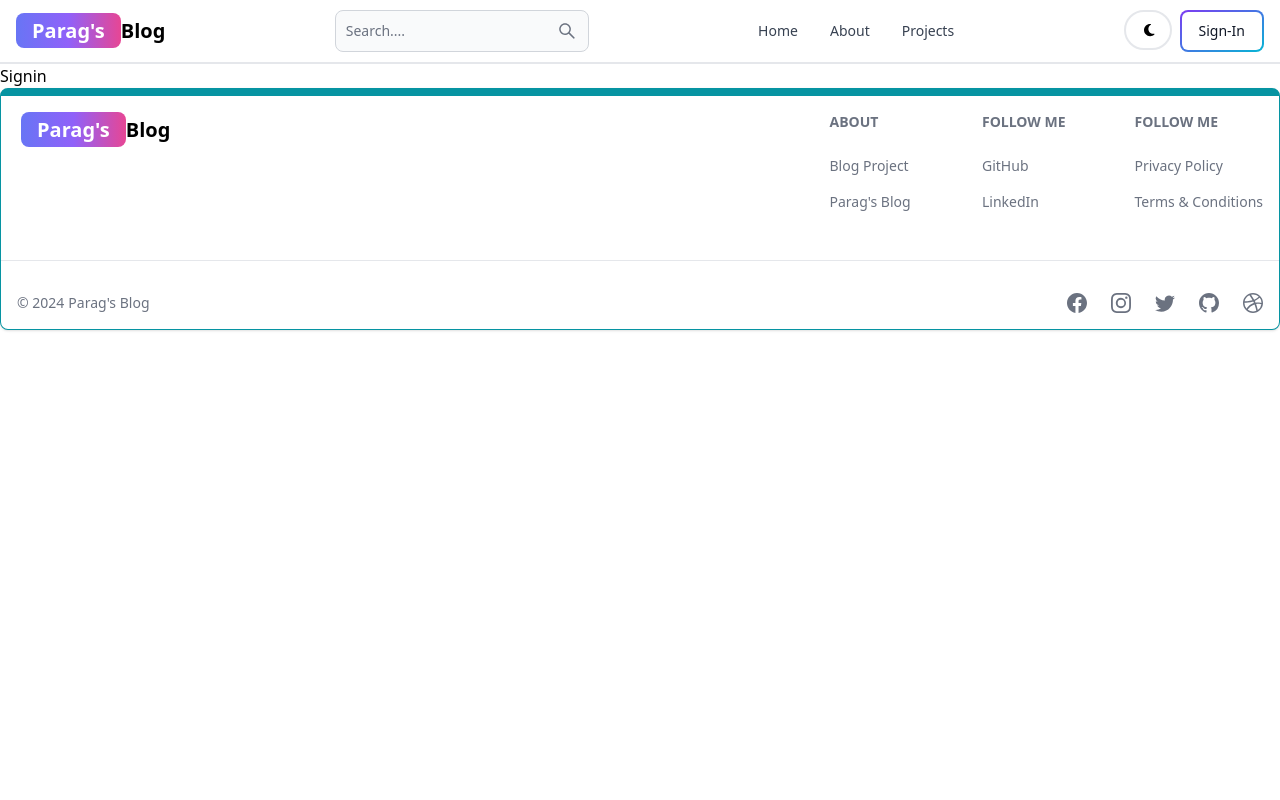
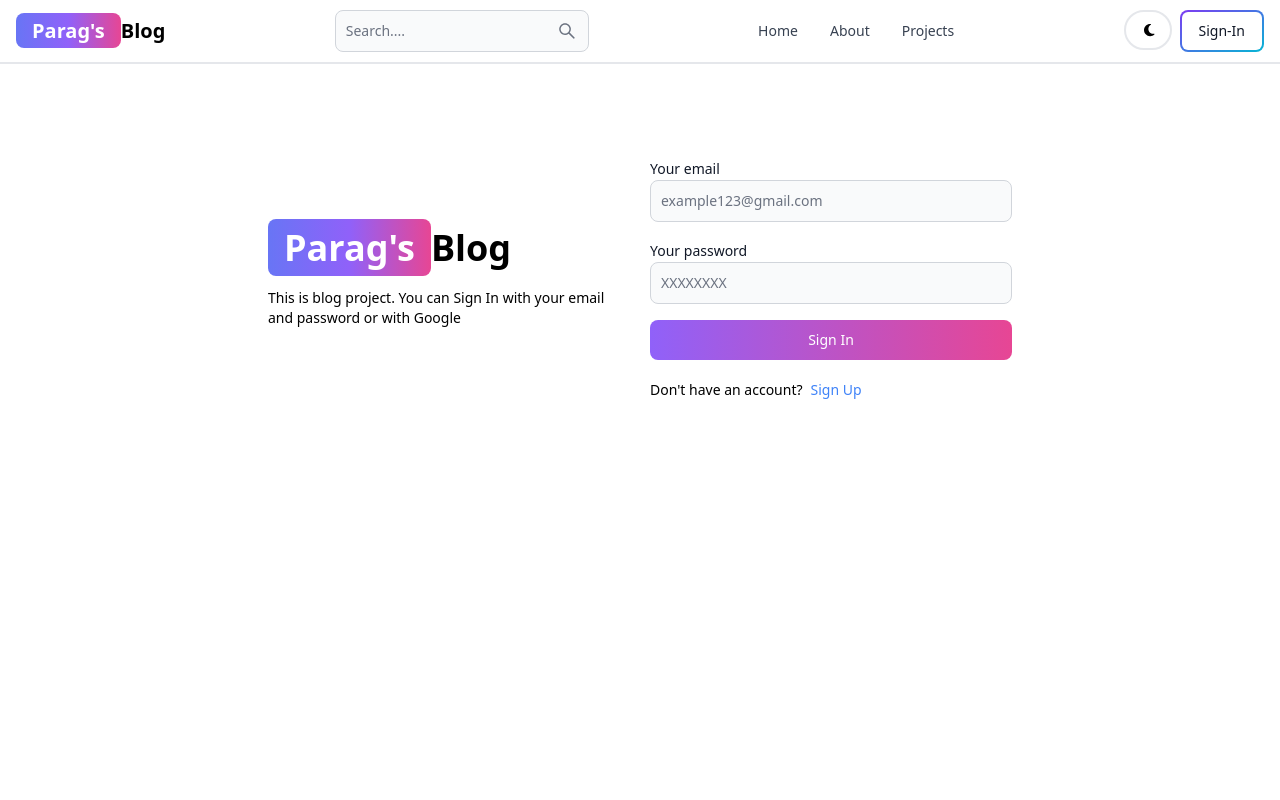
Before and after one commit to paragsince-01/Blog.com, a React (Vite) app in the folder Blog/: page /Signin in a window 1280 px wide. Shown: the top 800 px of the page. Built offline with nearby package versions, Linux system fonts and the light colour scheme.

Commit message:
functionality of sign in page is created

```diff
--- a/Blog/src/Pages/Signin.jsx
+++ b/Blog/src/Pages/Signin.jsx
@@ -1,9 +1,108 @@
-import React from 'react'
+import { Alert, Button, Label, Spinner, TextInput } from "flowbite-react";
+import React, { useState } from "react";
+import { Link, useNavigate } from "react-router-dom";
+export default function Signin() {
+  const [formData, setFormData] = useState({});
+  const [errorMessage, setErrorMessage] = useState(null);
+  const [loading, setLoading] = useState(false);
+  const navigate = useNavigate();
+  const handleChange = (e) => {
+    setFormData({ ...formData, [e.target.id]: e.target.value.trim() });
+  };
 
-export default function Signin() {
+  const handleSubmit = async (e) => {
+    e.preventDefault();
+    if (!formData.email || !formData.password) {
+      return setErrorMessage("Please fill out all fields.");
+    }
+    try {
+      setLoading(true);
+      setErrorMessage(null);
+      const res = await fetch("/api/auth/signin", {
+        method: 'POST',
+        headers: { "Content-Type": "application/json" },
+        body: JSON.stringify(formData),
+      });
+      const data = await res.json();
+      if (data.success === false) {
+        return setErrorMessage(data.message);
+      }
+      setLoading(false);
+      if(res.ok){
+        navigate('/')
+      }
+    } catch (error) {
+      setErrorMessage(error.message);
+      setLoading(false);
+    }
+  };
+
   return (
     <>
-      Signin
+      <div className="min-h-screen mt-20">
+        <div className="flex p-3 max-w-3xl mx-auto flex-col md:flex-row md:items-center gap-5">
+          {/* ------------Left side ------------*/}
+          <div className="flex-1">
+            <Link to="/" className="font-bold dark:text-white text-4xl">
+              <span className="px-4 py-1 rounded-lg bg-gradient-to-r from-indigo-500 via-purple-500 to-pink-500 text-white">
+                {" "}
+                Parag's
+              </span>
+              Blog
+            </Link>
+            <p className="text-sm mt-5">
+              This is blog project. You can Sign In with your email and password
+              or with Google
+            </p>
+          </div>
+          {/* ------------right side ------------*/}
+          <div className="flex-1">
+            <form className="flex flex-col gap-4" onSubmit={handleSubmit}>
+              <div>
+                <Label value="Your email" />
+                <TextInput
+                  type="email"
+                  placeholder="example123@gmail.com"
+                  id="email"
+                  onChange={handleChange}
+                />
+              </div>
+              <div>
+                <Label value="Your password" />
+                <TextInput
+                  type="password"
+                  placeholder="XXXXXXXX"
+                  id="password"
+                  onChange={handleChange}
+                />
+              </div>
+              <Button gradientDuoTone="purpleToPink" type="submit" disabled={loading}>
+                {
+                  loading ? (
+                    <>
+                    <Spinner size='sm'/>
+                    <span>Loading....</span>
+                    </>
+                  ) : (
+                    'Sign In'
+                  )
+                }
+              </Button>
+            </form>
+            <div className="flex gap-2 text-sm mt-5">
+              <span>Don't have an account?</span>
+              <Link to="/signup" className="text-blue-500">
+                Sign Up
+              </Link>
+            </div>
+            {errorMessage && (
+              <Alert className="mt-5" color="failure">
+                {errorMessage}
+              </Alert>
+            )}
+          </div>
+        </div>
+      </div>
     </>
-  )
+  );
 }
```
